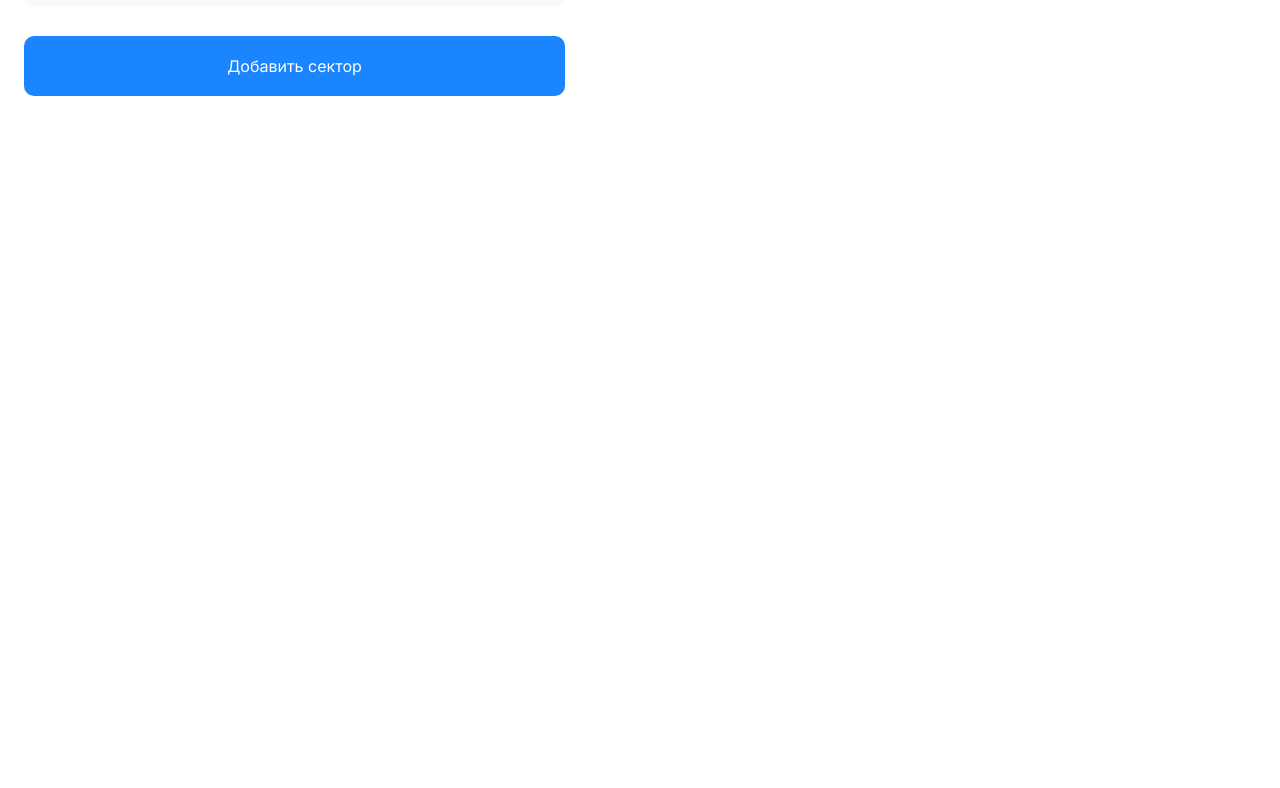
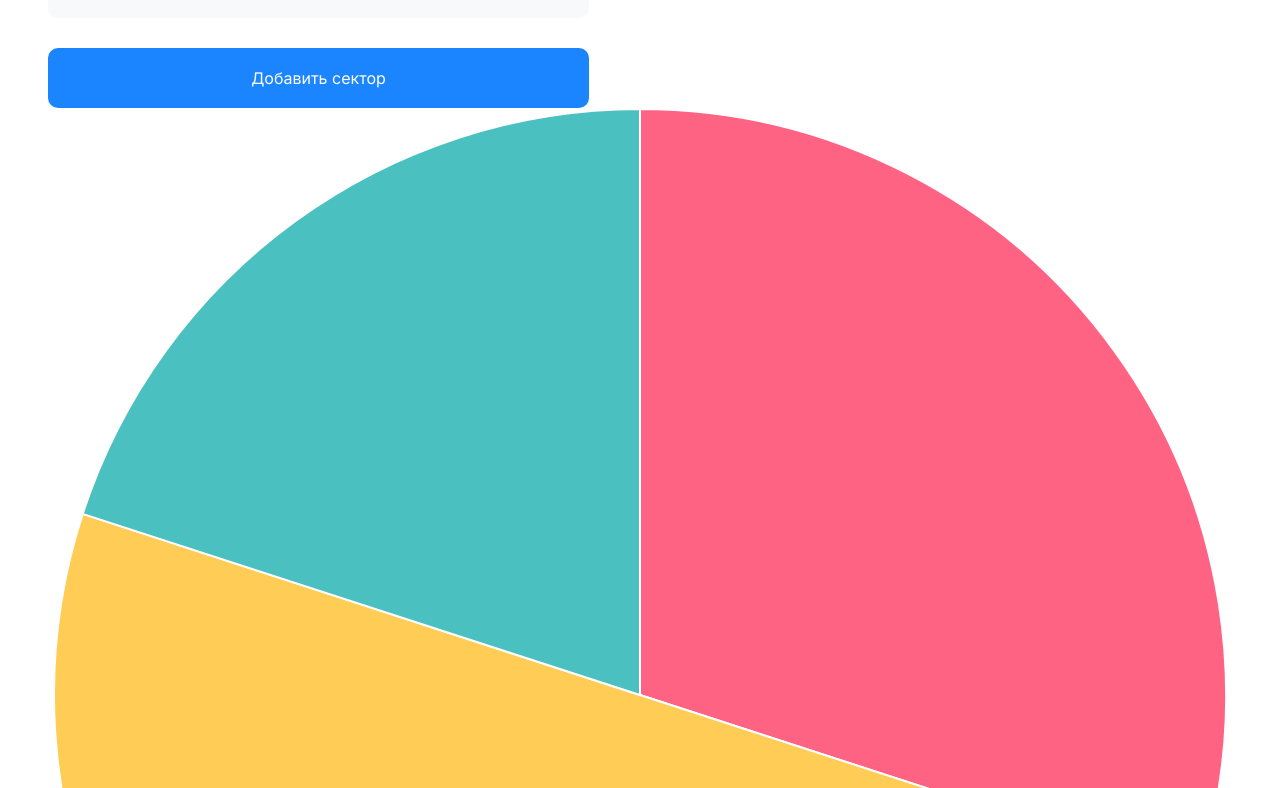
Before and after one commit to Ekaterina1418/progress-bar, a Vue app: page /diagram in a window 1280 px wide. Shown: the part 372-1160 px from the top of the page. Before the commit the page ends 800 px from the top, so only its background shows below. Built offline with nearby package versions, Linux system fonts and the light colour scheme.

Commit message:
feat: integrate PieChart component into DiagramPage and restructure template layout

```diff
--- a/src/components/PieChart.vue
+++ b/src/components/PieChart.vue
@@ -7,7 +7,7 @@
 <script setup lang="ts">
 import type { Sector } from '@/types'
 import { Chart, PieController, ArcElement, Tooltip, Legend } from 'chart.js'
-import { ref, watch } from 'vue'
+import { onBeforeMount, onMounted, ref, watch } from 'vue'
 Chart.register(PieController, ArcElement, Tooltip, Legend)
 
 const props = defineProps<{
@@ -56,6 +56,10 @@ watch(
   },
   { deep: true },
 )
+onMounted(initChart)
+onBeforeMount(() => {
+  chart.value?.destroy()
+})
 </script>
 
 <style scoped></style>
--- a/src/pages/DiagramPage.vue
+++ b/src/pages/DiagramPage.vue
@@ -1,7 +1,7 @@
 <template>
+  <div class="page">
     <section>
       <h1 class="title">Круговая диаграмма</h1>
-  </section>
       <div class="wrap-form">
         <SectorRow
           v-for="sector in sectors"
@@ -13,9 +13,13 @@
         />
         <button class="add-sector" @click="addSector">Добавить сектор</button>
       </div>
+      <PieChart :sectors="sectors" />
+    </section>
+  </div>
 </template>
 
 <script setup lang="ts">
+import PieChart from '@/components/PieChart.vue'
 import SectorRow from '@/components/SectorRow.vue'
 import type { Sector } from '@/types'
 import { reactive, ref } from 'vue'
```
Lines whose indentation alone changed are shown as unchanged.
